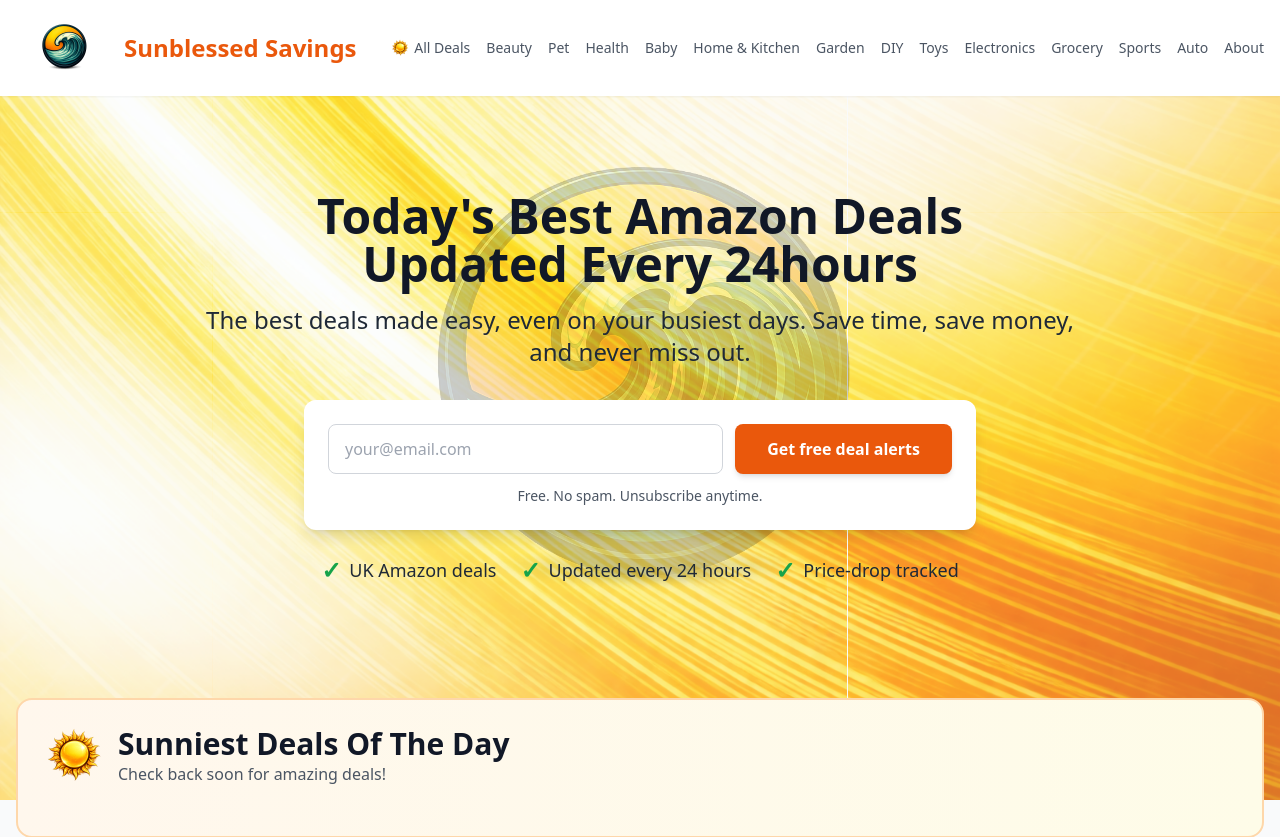
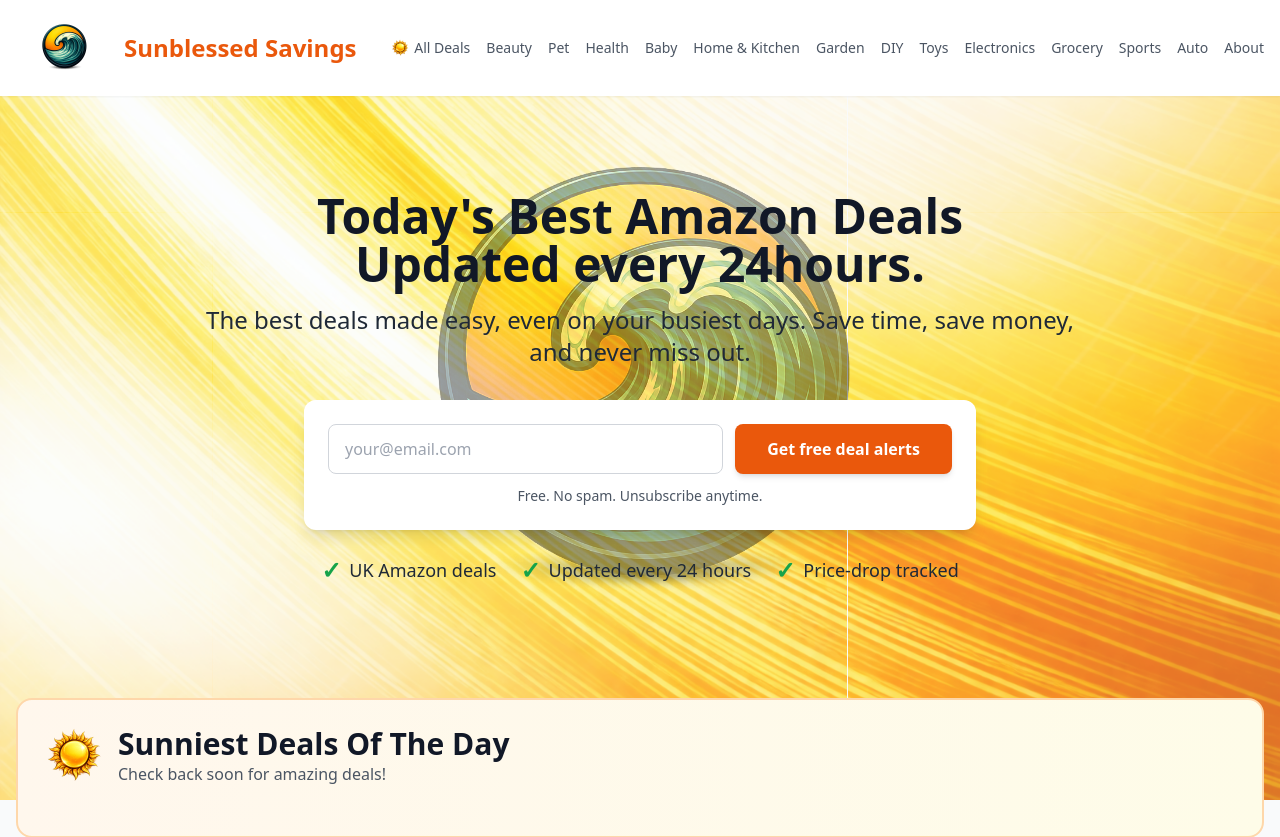
Before and after one commit to Elhashino/amazon-deals, a FastAPI app: template backend/app/templates/home.html in a window 1280 px wide. Shown: the top 837 px of the page. Run offline with FastAPI, Linux system fonts and the light colour scheme; the template is opened without the code that fills it, so the values that code supplies are empty; some libraries are stand-ins or nearby versions.

Commit message:
Increase hero background logo opacity to 40%

```diff
--- a/backend/app/templates/home.html
+++ b/backend/app/templates/home.html
@@ -5,9 +5,9 @@
 {% block content %}
 <!-- Hero Section - Just Wave Logo, No Background Box -->
 <div class="relative mb-12 min-h-[500px] flex items-center">
-    <!-- Pure Wave Logo - Larger and More Visible -->
+    <!-- Pure Wave Logo - More Visible -->
     <div class="absolute inset-0 flex items-center justify-center pointer-events-none">
-        <img src="/static/images/logo.png" alt="" class="w-full max-w-4xl h-auto object-contain opacity-20">
+        <img src="/static/images/logo.png" alt="" class="w-full max-w-4xl h-auto object-contain opacity-40">
     </div>
 
     <!-- Hero Content - No Background -->
@@ -16,7 +16,7 @@
             <!-- Main Heading -->
             <h1 class="text-4xl md:text-5xl font-bold text-gray-900 mb-4">
                 Today's Best Amazon Deals<br>
-                <span class="text-gray-900">Updated Every 24hours</span>
+                <span class="text-gray-900">Updated every 24hours.</span>
             </h1>
 
             <!-- Subheading - More Visible -->
```
